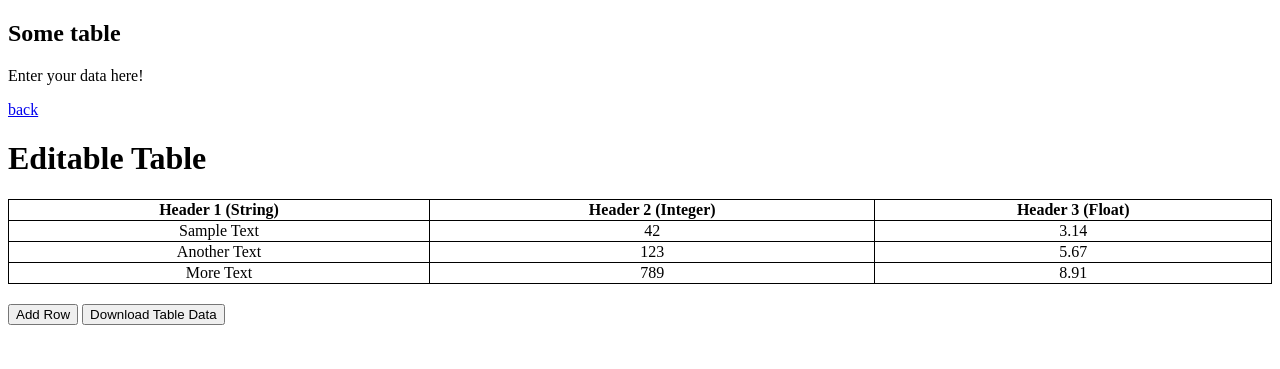
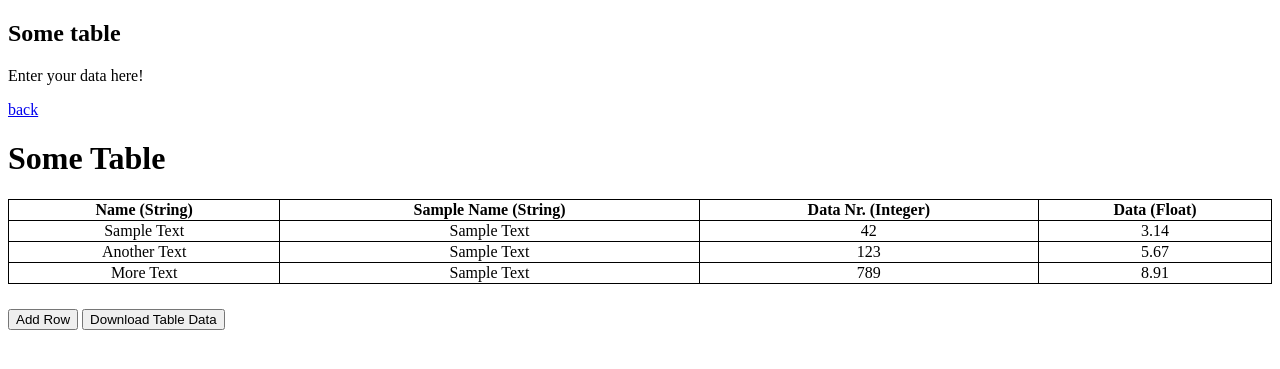
Before and after one commit to QuantumChemist/QuantumChemist.github.io, a Jekyll site: the page built from table.md, in a window 1280 px wide. Shown: the top 369 px of the page. Built offline with Jekyll 4.4.1, drawn with Linux system fonts in a browser that asks for light colours; our own code applies the rules of GitHub Pages for plain Markdown files.

Commit message:
Update table.html

```diff
--- a/_layouts/table.html
+++ b/_layouts/table.html
@@ -3,12 +3,12 @@
 <head>
     <meta charset="UTF-8">
     <meta name="viewport" content="width=device-width, initial-scale=1.0">
-    <title>Editable Table</title>
+    <title>Some table</title>
     <style>
         table {
             width: 100%;
             border-collapse: collapse;
-            margin-bottom: 20px;
+            margin-bottom: 25px;
         }
 
         table, th, td {
@@ -17,7 +17,7 @@
         }
 
         .new-row {
-            height: 50px;
+            height: 25px;
         }
 
         .warning {
@@ -30,29 +30,33 @@
 
 <section id="main_content">{{ content }}</section>
 
-<h1>Editable Table</h1>
+<h1>Some Table</h1>
 
 <table id="editable-table">
     <thead>
         <tr>
-            <th>Header 1 (String)</th>
-            <th>Header 2 (Integer)</th>
-            <th>Header 3 (Float)</th>
+            <th>Name (String)</th>
+            <th>Sample Name (String)</th>
+            <th>Data Nr. (Integer)</th>
+            <th>Data (Float)</th>
         </tr>
     </thead>
     <tbody>
         <tr>
             <td contenteditable="true">Sample Text</td>
+             <td contenteditable="true">Sample Text</td>
             <td contenteditable="true">42</td>
             <td contenteditable="true">3.14</td>
         </tr>
         <tr>
             <td contenteditable="true">Another Text</td>
+             <td contenteditable="true">Sample Text</td>
             <td contenteditable="true">123</td>
             <td contenteditable="true">5.67</td>
         </tr>
         <tr>
             <td contenteditable="true">More Text</td>
+             <td contenteditable="true">Sample Text</td>
             <td contenteditable="true">789</td>
             <td contenteditable="true">8.91</td>
         </tr>
```
Also changed, not shown: other parts of _layouts/table.html (+1 -0 lines).
